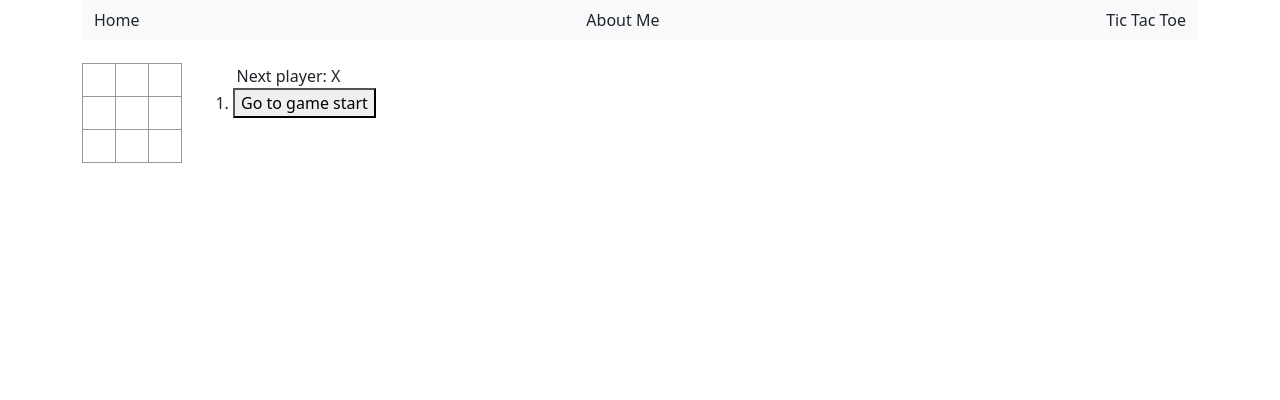
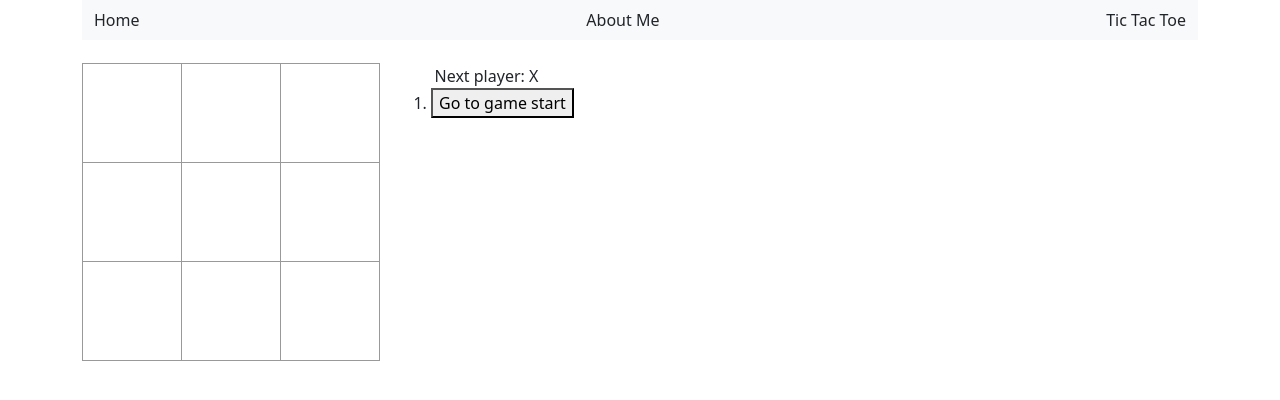
Before and after one commit to jrbderobles/ReactTictactoe, a React (Create React App) app: page /tictactoe in a window 1280 px wide. Shown: the top 400 px of the page. Built offline with nearby package versions, Linux system fonts and the light colour scheme.

Commit message:
Added a conditional for a tie in TicTacToe

```diff
--- a/src/components/Game.tsx
+++ b/src/components/Game.tsx
@@ -70,6 +70,8 @@ const Game: FC = () => {
   let status;
   if (winner) {
     status = 'Winner: ' + winner;
+  } else if (!current.squares.includes(null)) {
+    status = 'It\'s a tie!';
   } else {
     status = 'Next player: ' + (xIsNext ? 'X' : 'O');
   }
--- a/src/index.css
+++ b/src/index.css
@@ -24,12 +24,12 @@ ol, ul {
   font-size: 24px;
   font-weight: bold;
   line-height: 34px;
-  height: 34px;
+  height: 100px;
   margin-right: -1px;
   margin-top: -1px;
   padding: 0;
   text-align: center;
-  width: 34px;
+  width: 100px;
 }
 
 .square:focus {
```
